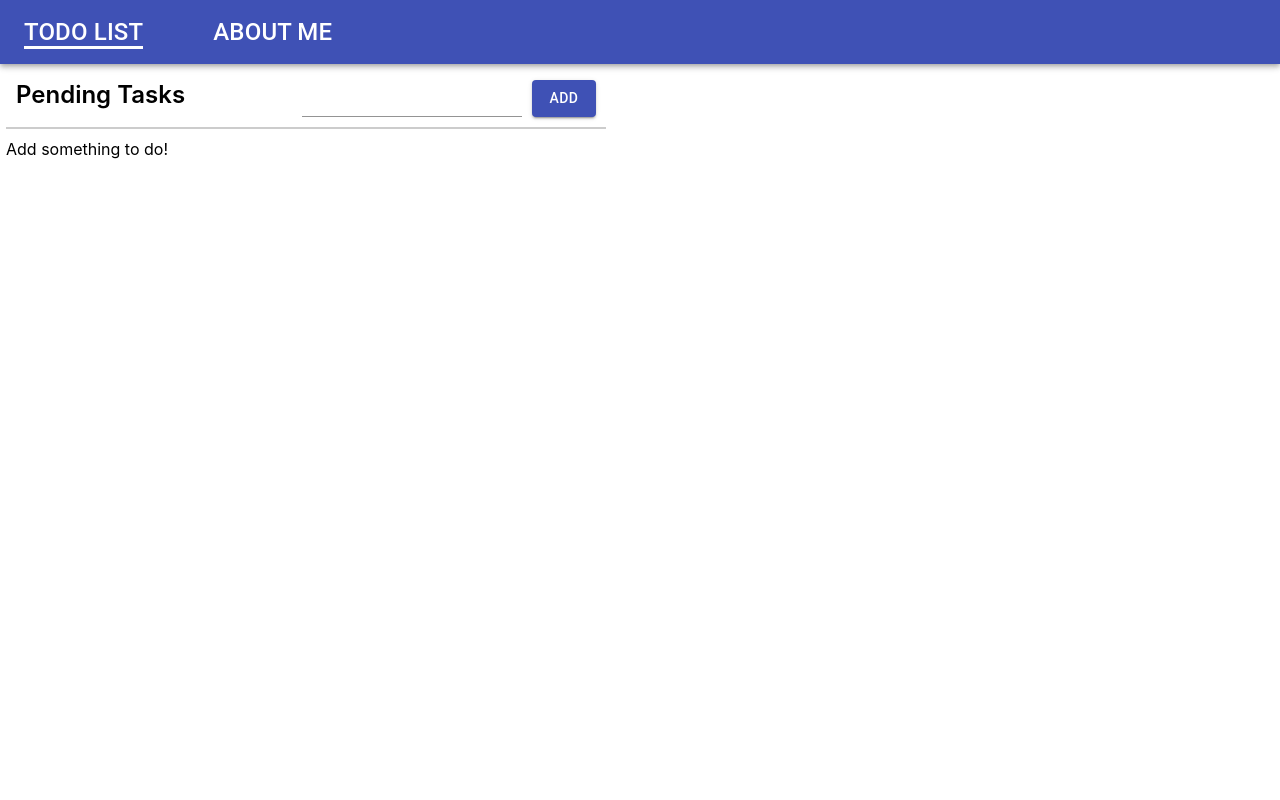
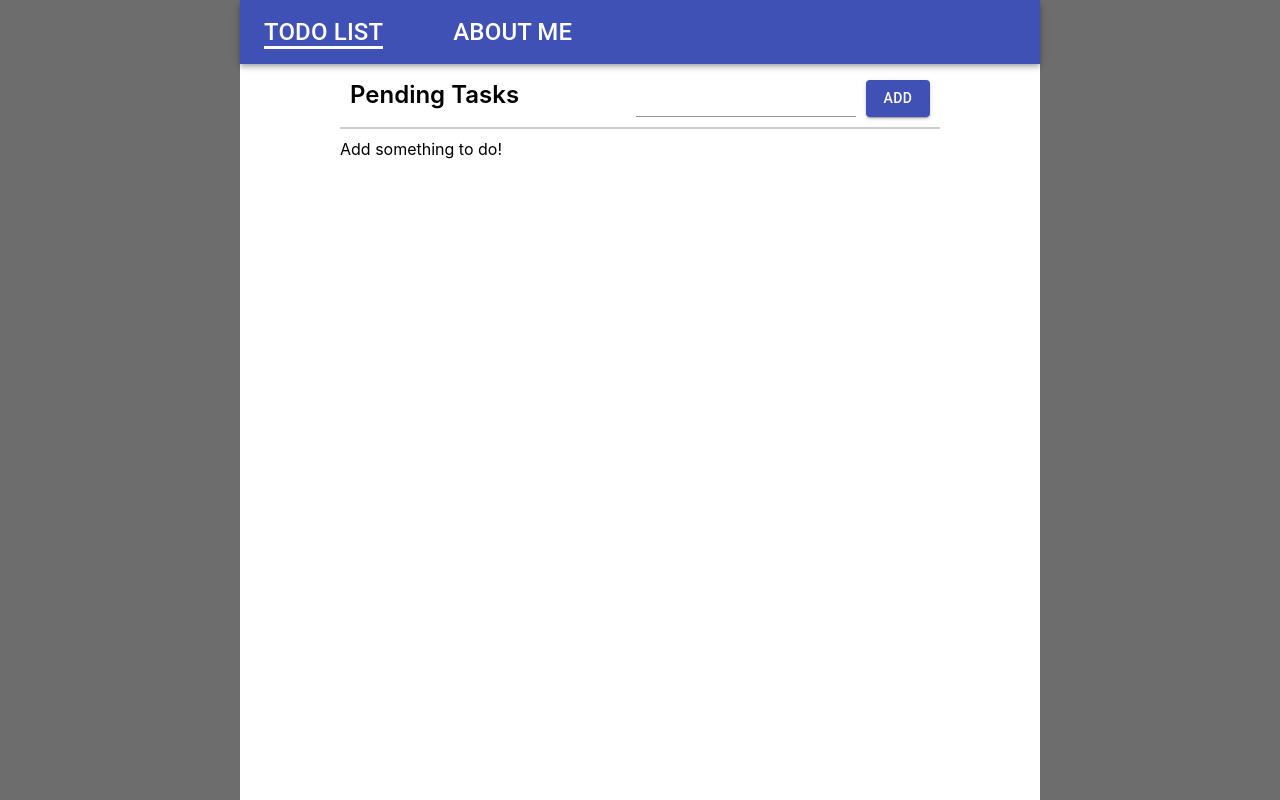
Before and after one commit to jiali1985/todo_ascella, a React (Create React App) app: page / in a window 1280 px wide. Built offline with nearby package versions, Linux system fonts and the light colour scheme.

Commit message:
updated life cycle name, updated styling

```diff
--- a/src/App.css
+++ b/src/App.css
@@ -21,9 +21,15 @@
   color: #09d3ac;
 }
 
+#root {
+  background: #6d6d6d;
+  height: 100vh;
+}
+
 .todo-container {
   max-width: 600px;
   padding: 6px;
+  margin: 0 auto;
 }
 
 .controls-container {
@@ -105,3 +111,10 @@
 .active-page-link {
   border-bottom: 3px solid #fff;
 }
+
+.app-container {
+  max-width: 800px;
+  margin: 0 auto;
+  background: #fff;
+  min-height: 800px;
+}
--- a/src/App.js
+++ b/src/App.js
@@ -13,7 +13,7 @@ class App extends React.Component {
     render() {
         return (
             <BrowserRouter>
-                <div>
+                <div className="app-container">
                     <AppBar position="static">
                         <Toolbar>
                             <Typography variant="h6" >
--- a/src/components/TodoList.js
+++ b/src/components/TodoList.js
@@ -20,7 +20,7 @@ class TodoList extends React.PureComponent {
         }
     }
 
-    componentWillMount() {
+    componentDidMount() {
         this.setState({
             item: null
         });
```
